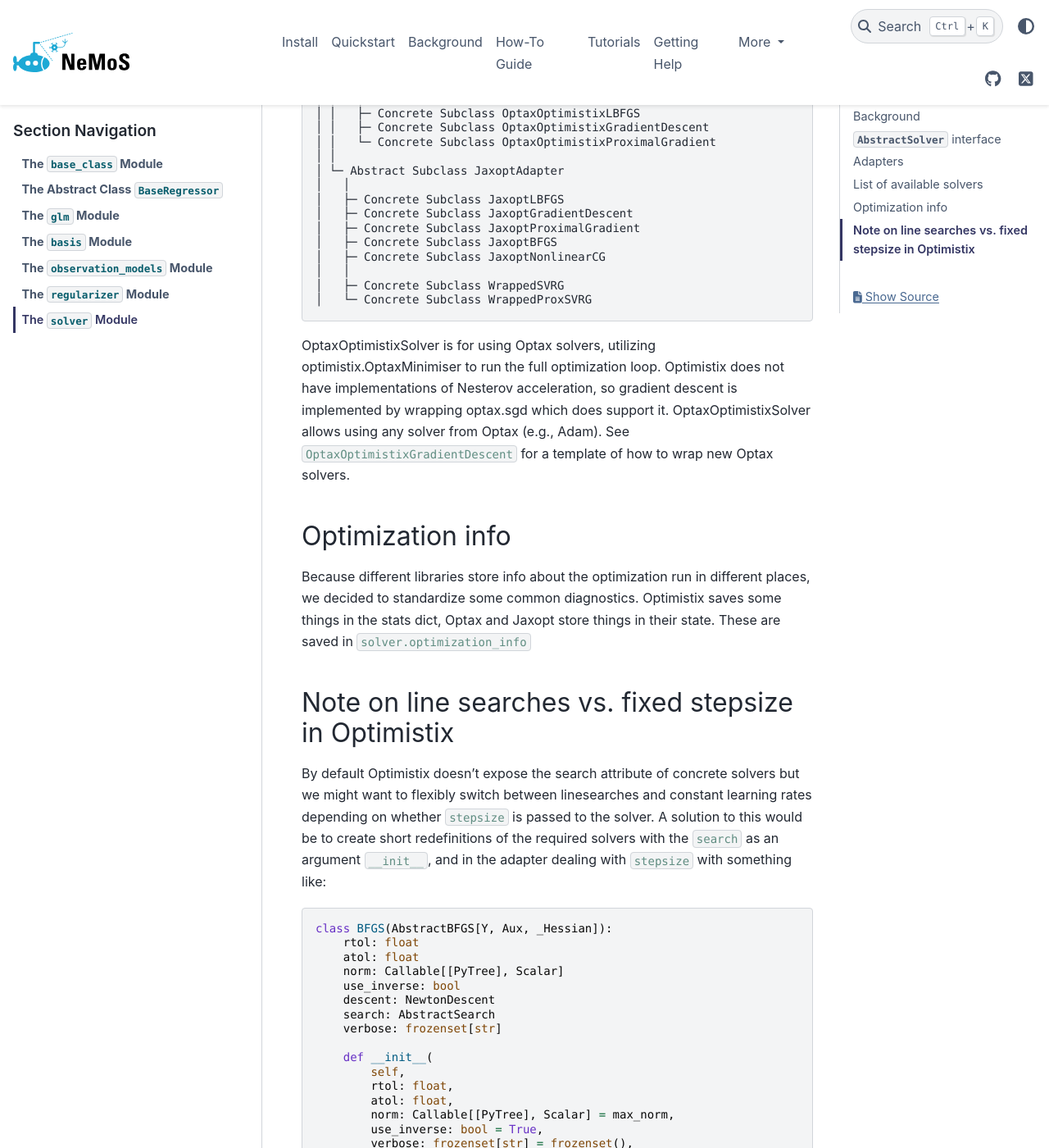
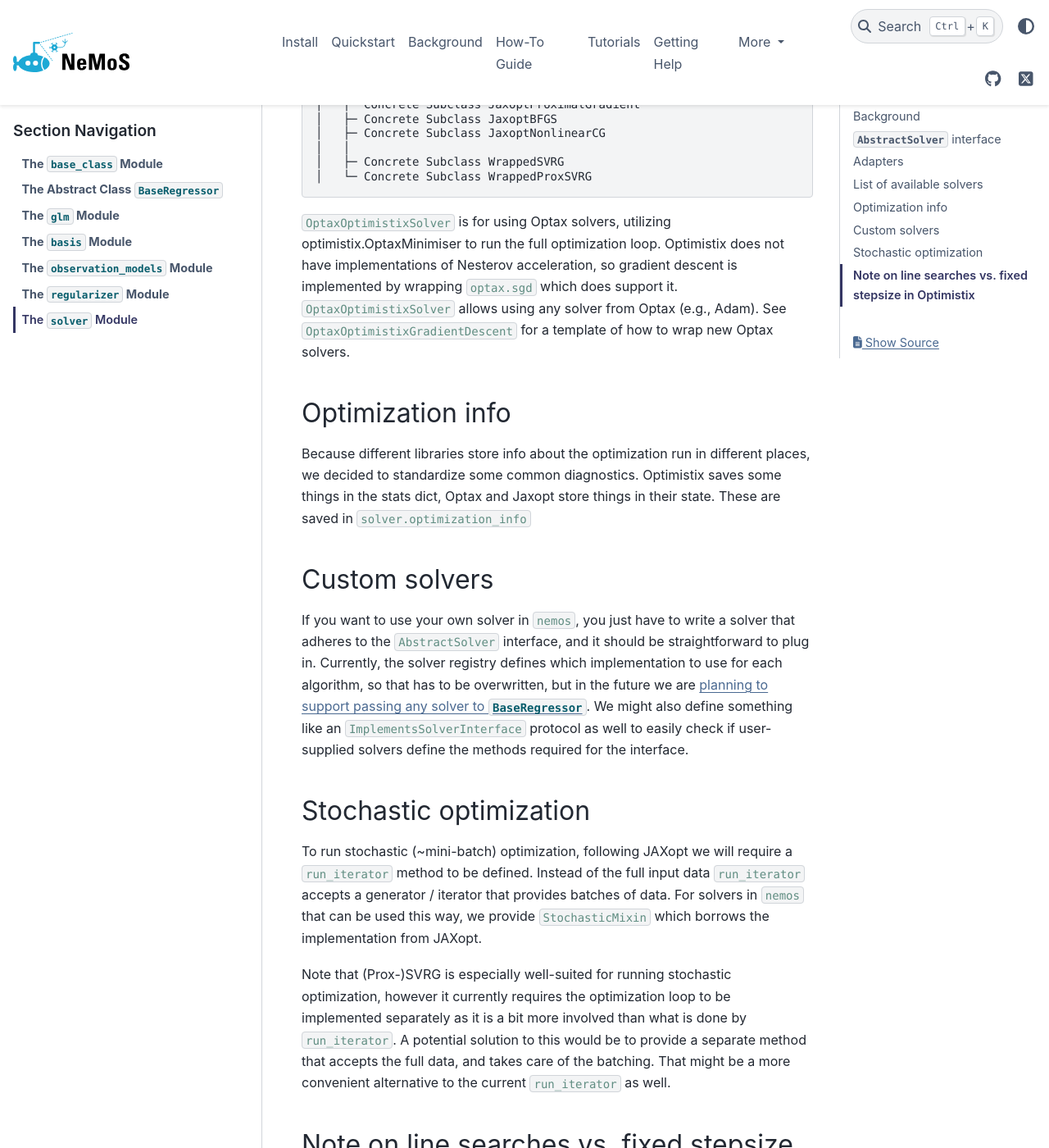
Before and after one commit to flatironinstitute/nemos, a Sphinx documentation site: the page built from docs/developers_notes/07-solver.md, in a window 1280 px wide and 1400 px high, scrolled down 2053 px. Shown: the whole window at 82% size. Built offline with Sphinx 7.4.7 and the PyData theme 0.15.4, drawn with Linux system fonts in a browser that asks for light colours; some of the changed text lies outside the part shown.

Commit message:
Documentation

````diff
--- a/docs/developers_notes/07-solver.md
+++ b/docs/developers_notes/07-solver.md
@@ -72,9 +70,9 @@
 │   └─ Concrete Subclass WrappedProxSVRG
 ```
 
-OptaxOptimistixSolver is for using Optax solvers, utilizing optimistix.OptaxMinimiser to run the full optimization loop.
-Optimistix does not have implementations of Nesterov acceleration, so gradient descent is implemented by wrapping optax.sgd which does support it.
-OptaxOptimistixSolver allows using any solver from Optax (e.g., Adam). See `OptaxOptimistixGradientDescent` for a template of how to wrap new Optax solvers.
+`OptaxOptimistixSolver` is for using Optax solvers, utilizing optimistix.OptaxMinimiser to run the full optimization loop.
+Optimistix does not have implementations of Nesterov acceleration, so gradient descent is implemented by wrapping `optax.sgd` which does support it.
+`OptaxOptimistixSolver` allows using any solver from Optax (e.g., Adam). See `OptaxOptimistixGradientDescent` for a template of how to wrap new Optax solvers.
 
 
 ## Optimization info
@@ -82,9 +80,22 @@
 Optimistix saves some things in the stats dict, Optax and Jaxopt store things in their state.
 These are saved in `solver.optimization_info`
 
+## Custom solvers
+If you want to use your own solver in `nemos`, you just have to write a solver that adheres to the `AbstractSolver` interface, and it should be straightforward to plug in.
+Currently, the solver registry defines which implementation to use for each algorithm, so that has to be overwritten, but in the future we are [planning to support passing any solver to `BaseRegressor`](https://github.com/flatironinstitute/nemos/issues/378).
+We might also define something like an `ImplementsSolverInterface` protocol as well to easily check if user-supplied solvers define the methods required for the interface.
+
+## Stochastic optimization
+To run stochastic (~mini-batch) optimization, following JAXopt we will require a `run_iterator` method to be defined.
+Instead of the full input data `run_iterator` accepts a generator / iterator that provides batches of data.
+For solvers in `nemos` that can be used this way, we provide `StochasticMixin` which borrows the implementation from JAXopt.
+
+Note that (Prox-)SVRG is especially well-suited for running stochastic optimization, however it currently requires the optimization loop to be implemented separately as it is a bit more involved than what is done by `run_iterator`.
+A potential solution to this would be to provide a separate method that accepts the full data, and takes care of the batching. That might be a more convenient alternative to the current `run_iterator` as well.
+
 ## Note on line searches vs. fixed stepsize in Optimistix
 By default Optimistix doesn't expose the search attribute of concrete solvers but we might want to flexibly switch between linesearches and constant learning rates depending on whether `stepsize` is passed to the solver.
-A solution to this would be to create short redefinitions of the required solvers with the `search` as an argument `__init__`, and in the adapter dealing with `stepsize` with something like:
+A solution to this would be to create short redefinitions of the required solvers with the `search` as an argument to `__init__`, and in the adapter dealing with `stepsize` with something like:
 ```python
 class BFGS(AbstractBFGS[Y, Aux, _Hessian]):
     rtol: float
````
Also changed, not shown: other parts of docs/developers_notes/07-solver.md (+0 -2 lines).
